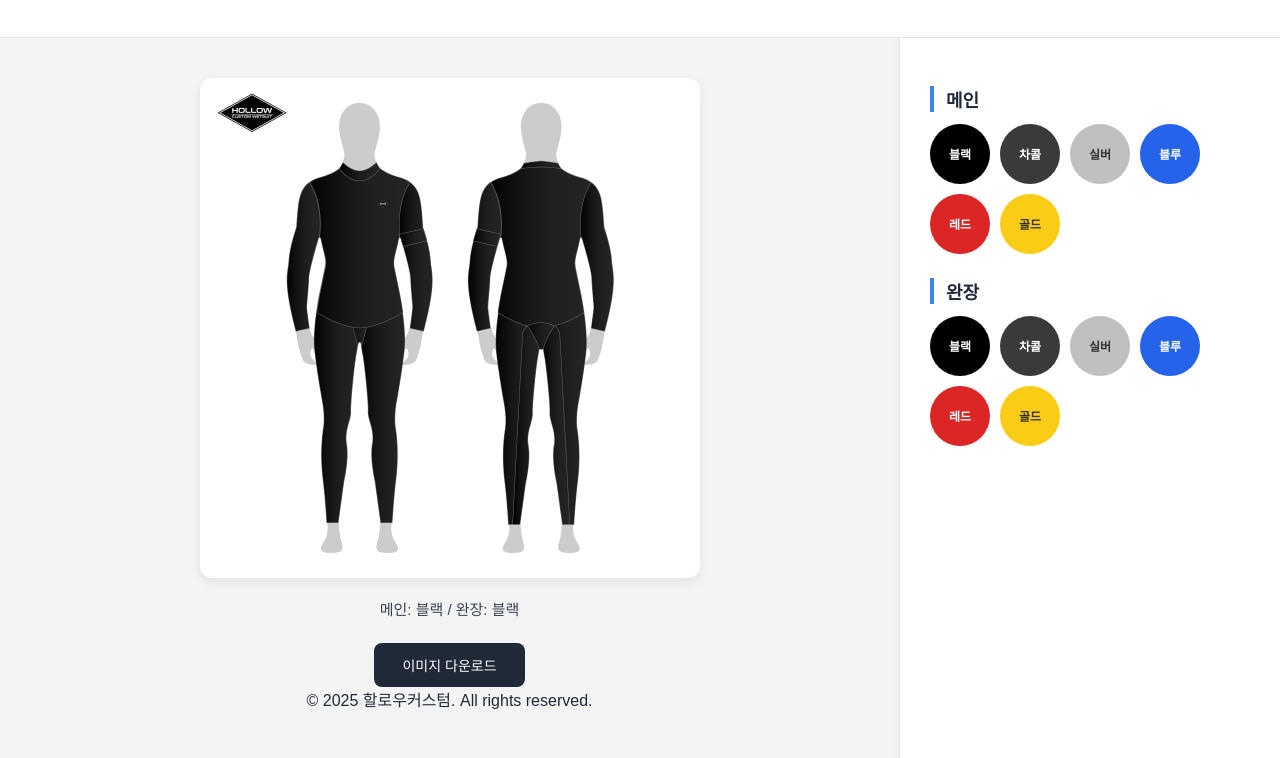
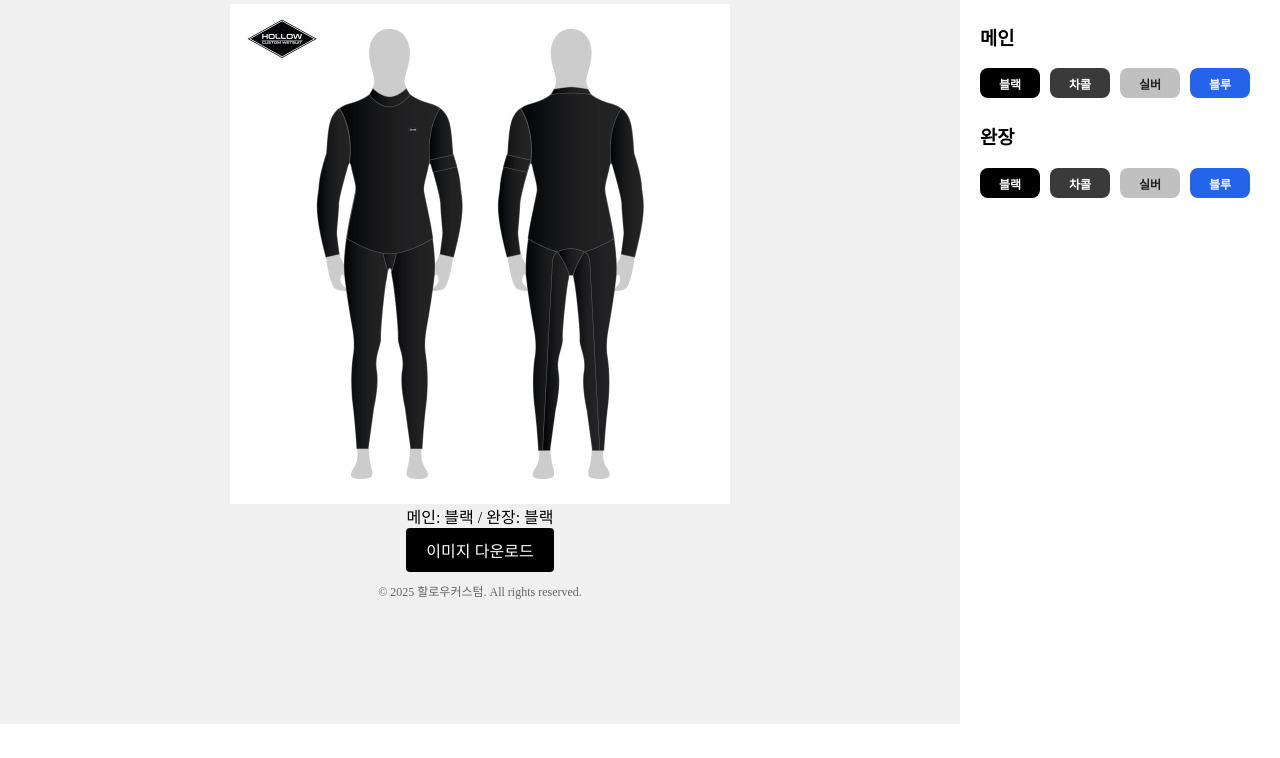
Before and after one commit to JAY-HYPER/hollow-hoodless-glide, a plain HTML site: page index.html in a window 1280 px wide. Shown: the part 105-863 px from the top of the page. After the commit the page ends 829 px from the top, so only its background shows below. Drawn offline with Linux system fonts and the light colour scheme.

Commit message:
Add files via upload

```diff
--- a/style.css
+++ b/style.css
@@ -1,35 +1,30 @@
-body {
+body, html {
   margin: 0;
   padding: 0;
-  font-family: 'Pretendard', 'Noto Sans KR', sans-serif;
-  background-color: #f8f9fa;
-  color: #1f2937;
-}
-
-.page-header {
-  text-align: center;
-  padding: 32px 0;
-  background-color: #fff;
-  border-bottom: 1px solid #e5e7eb;
+  height: 100%;
 }
 
 .page-header h1 {
-  font-size: 28px;
-  font-weight: 600;
+  text-align: left;
+  margin-left: 32px;
 }
 
 .container {
   display: flex;
-  height: calc(100vh - 80px);
+  flex-direction: row;
+  height: calc(100% - 60px);
+  overflow: hidden;
 }
 
 .image-section {
   flex: 1;
-  background-color: #f4f4f5;
+  min-width: 400px;
+  overflow: hidden;
   display: flex;
   justify-content: center;
   align-items: flex-start;
-  padding-top: 40px;
+  padding-top: 20px;
+  background-color: #f0f0f0;
 }
 
 .image-wrapper {
@@ -42,10 +37,6 @@ body {
   position: relative;
   width: 500px;
   height: 500px;
-  background-color: #e5e7eb;
-  border-radius: 12px;
-  overflow: hidden;
-  box-shadow: 0 4px 12px rgba(0,0,0,0.08);
 }
 
 .image-stack img {
@@ -53,62 +44,47 @@ body {
   top: 0;
   left: 0;
   width: 100%;
-}
-
-.selected-color {
-  margin-top: 20px;
-  font-size: 15px;
-  font-weight: 500;
-  color: #374151;
-}
-
-.download-button {
-  margin-top: 24px;
-  padding: 12px 28px;
-  background-color: #1f2937;
-  color: white;
-  font-size: 14px;
-  border: none;
-  border-radius: 8px;
-  cursor: pointer;
-  transition: background 0.2s ease;
-}
-
-.download-button:hover {
-  background-color: #111827;
+  height: 100%;
+  object-fit: contain;
 }
 
 .controls-section {
   width: 320px;
-  background-color: #ffffff;
-  padding: 30px;
-  border-left: 1px solid #e5e7eb;
-  box-shadow: -2px 0 10px rgba(0,0,0,0.03);
-}
-
-.section-title {
-  font-size: 18px;
-  font-weight: 600;
-  margin-bottom: 12px;
-  border-left: 4px solid #3b82f6;
-  padding-left: 12px;
+  height: 100%;
+  overflow-y: scroll;
+  padding: 20px;
+  background-color: #fff;
+  box-sizing: border-box;
+  -webkit-overflow-scrolling: touch;
 }
 
 .color-row {
   display: flex;
-  flex-wrap: wrap;
+  flex-wrap: nowrap;
+  overflow-x: auto;
   gap: 10px;
   margin-bottom: 24px;
+  -webkit-overflow-scrolling: touch;
+}
+
+.color-row::-webkit-scrollbar {
+  height: 6px;
+}
+
+.color-row::-webkit-scrollbar-thumb {
+  background-color: rgba(0, 0, 0, 0.2);
+  border-radius: 3px;
 }
 
 .color-button {
+  flex: 0 0 auto;
   width: 60px;
-  height: 60px;
-  border-radius: 50%;
-  border: 2px solid transparent;
+  height: 30px;
+  border-radius: 8px;
+  border: none;
   cursor: pointer;
   font-size: 12px;
-  font-weight: 600;
+  font-weight: bold;
   display: flex;
   justify-content: center;
   align-items: center;
@@ -118,12 +94,52 @@ body {
 
 .color-button:hover {
   transform: translateY(-2px);
-  box-shadow: 0 2px 6px rgba(0,0,0,0.1);
+  box-shadow: 0 2px 6px rgba(0,0,0,0.15);
 }
 
-.color-black { background-color: #000; }
+.download-button {
+  background-color: #000000; /* 버튼 배경색: 블랙 */
+  color: #ffffff; /* 버튼 글자색: 화이트 */
+  border: none; /* 테두리 제거 */
+  padding: 10px 20px; /* 버튼 내부 여백 */
+  font-size: 16px; /* 글자 크기 */
+  border-radius: 4px; /* 모서리 둥글게 */
+  cursor: pointer; /* 마우스 커서 변경 */
+  transition: background-color 0.3s ease; /* 배경색 전환 효과 */
+}
+
+.download-button:hover {
+  background-color: #333333; /* 호버 시 배경색 변경 */
+}
+
+.copyright-text {
+  margin-top: 10px; /* 버튼과 간격 추가 */
+  font-size: 12px; /* 작은 글씨 크기 */
+  color: #666666; /* 회색 텍스트 */
+  text-align: center; /* 가운데 정렬 */
+}
+
+.color-black { background-color: #000000; }
 .color-charcoal { background-color: #3a3a3a; }
-.color-silver { background-color: silver; color: #333; }
+.color-silver { background-color: #c0c0c0; color: #222; }
 .color-blue { background-color: #2563eb; }
 .color-red { background-color: #dc2626; }
-.color-gold { background-color: #facc15; color: #333; }
+.color-gold { background-color: #facc15; color: #222; }
+
+@media (max-width: 768px) {
+  .container {
+    flex-direction: column;
+    height: auto;
+  }
+
+  .image-section {
+    width: 100%;
+    min-width: auto;
+    padding-top: 20px;
+  }
+
+  .controls-section {
+    width: 100%;
+    height: auto;
+  }
+}
```
